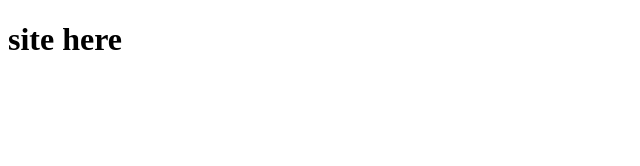
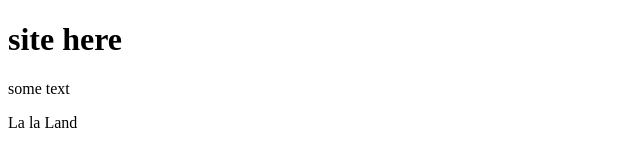
Before and after one commit to AndereyQA/sitetestgit, a plain HTML site: page index.html in a window 1280 px wide. Shown: the whole page, without its empty margins (0-640 px from the left). Drawn offline with Linux system fonts and the light colour scheme.

Commit message:
third commit

```diff
--- a/index.html
+++ b/index.html
@@ -7,5 +7,7 @@
 </head>
 <body>
     <h1>site here</h1>
+	<p>some text</p>
+	<p>La la Land</p>
 </body>
 </html>
```
